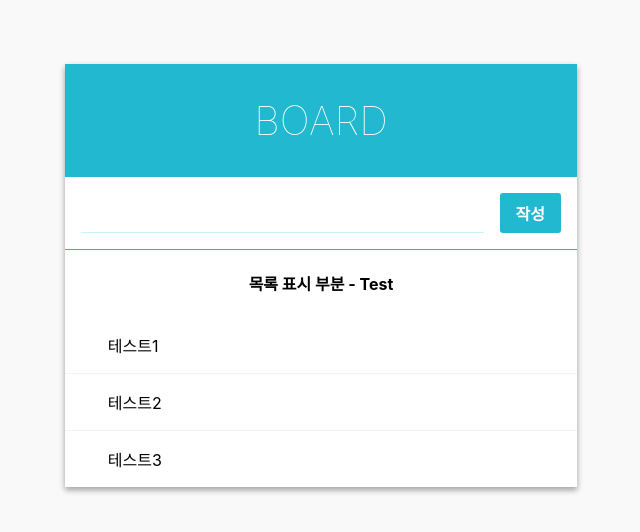
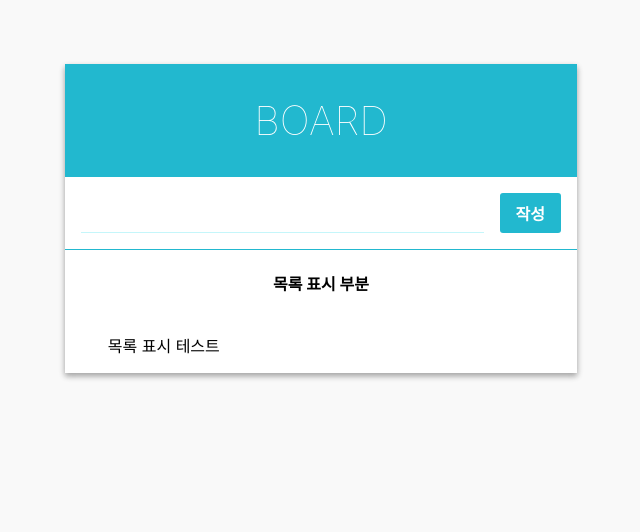
Before and after one commit to OnChulHoon/board_react, a React (Create React App) app: page / in a window 1280 px wide. Shown: the top 532 px of the page, without its empty margins (319-959 px from the left). Built offline with nearby package versions, Linux system fonts and the light colour scheme.

Commit message:
#게시판 ver001 - 쓰기, 목록 표시까지 완료

```diff
--- a/src/App.js
+++ b/src/App.js
@@ -4,13 +4,65 @@ import WriteForm from "./components/write/WriteForm";
 import BoardList from "./components/list/BoardList";
 
 class App extends Component {
-  render() {
+
+    // 초기 데이터 id값의 +1한다.
+    // 새로운 데이터 값은 초기 데이터 다음에 표시되도록 하기위해서 설정한다.
+    id = 1
+    // 초기 데이터 값을 설정한다.
+    state = {
+        input: '',
+        lists: [
+            { id: 0, text: '목록 표시 테스트', checked: false }
+        ]
+    }
+
+    handleChange = (e) => {
+        this.setState({
+            input: e.target.value // input 의 다음 바뀔 값
+        });
+    }
+
+    handleCreate = () => {
+        const { input, lists } = this.state;
+        this.setState({
+            input: '', // 인풋 비우고
+            // concat 을 사용하여 배열에 추가
+            lists: lists.concat({
+                id: this.id++,
+                text: input,
+                checked: false
+            })
+        });
+    }
+
+    handleKeyPress = (e) => {
+        // 눌려진 키가 Enter 면 handleCreate 호출
+        if(e.key === 'Enter') {
+            this.handleCreate();
+        }
+    }
+
+    render() {
+        const { input, lists } = this.state;
+        const {
+            handleChange,
+            handleCreate,
+            handleKeyPress
+        } = this;
+
     return (
-        <BoardVer001 form={<WriteForm/>}>
+        <BoardVer001 form={(
+            <WriteForm
+                value={input}
+                onKeyPress={handleKeyPress}
+                onChange={handleChange}
+                onCreate={handleCreate}
+            />
+        )}>
             <div align="center">
-                <h4>목록 표시 부분 - Test</h4>
+                <h4>목록 표시 부분</h4>
             </div>
-            <BoardList/>
+            <BoardList lists={lists}/>
         </BoardVer001>
     );
   }
--- a/src/components/list/BoardList.js
+++ b/src/components/list/BoardList.js
@@ -3,13 +3,22 @@ import ListItem from "./ListItem";
 
 class BoardList extends Component{
     render(){
-        const { list, onToggle, onRemove } = this.props;
+        const { lists, onToggle, onRemove } = this.props;
 
+        const boardLists = lists.map(
+            ({id, text, checked }) => (
+             <ListItem
+                id={id}
+                text={text}
+                checked={checked}
+                onToggle={onToggle}
+                onRemove={onRemove}
+                key={id}/>
+            )
+        );
         return (
             <div>
-                <ListItem text="테스트1"/>
-                <ListItem text="테스트2"/>
-                <ListItem text="테스트3"/>
+                {boardLists}
             </div>
         );
     }
```
